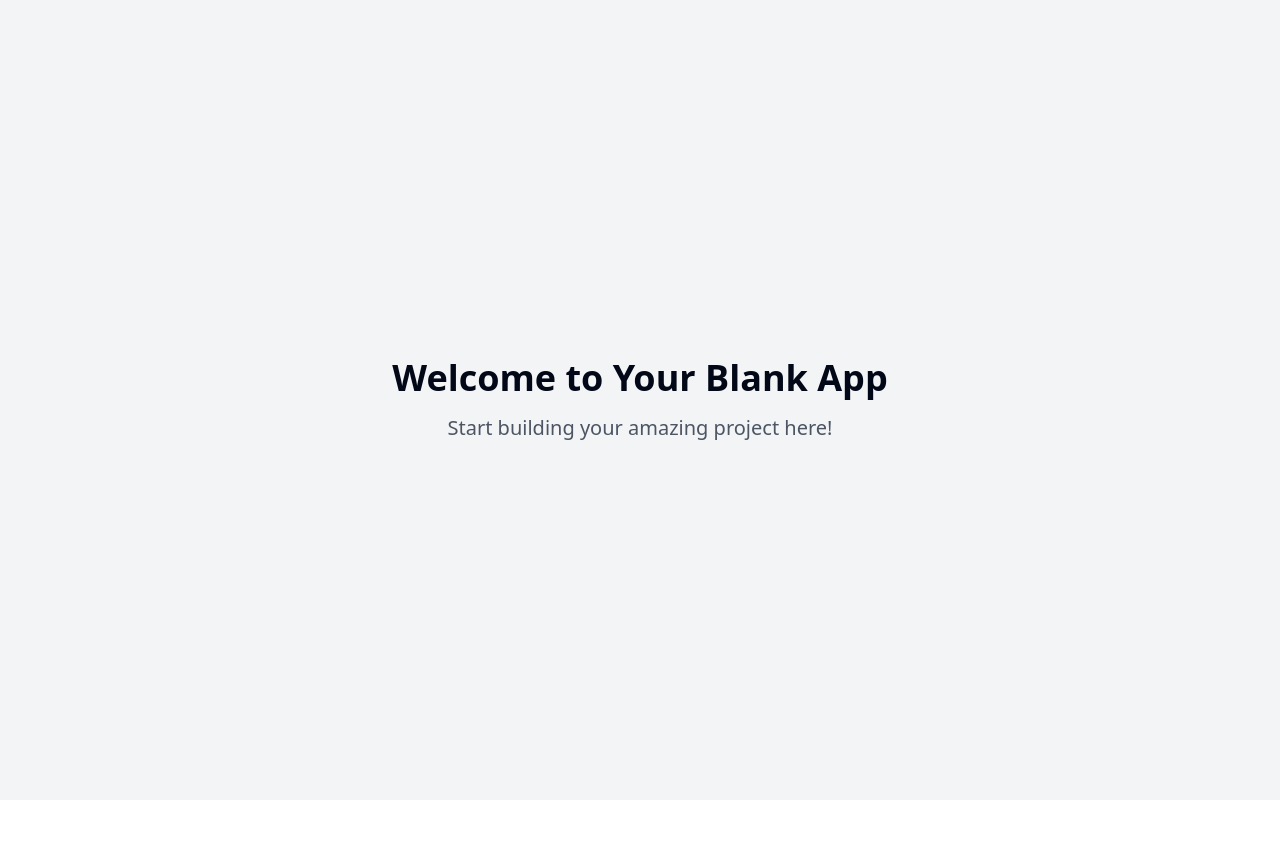
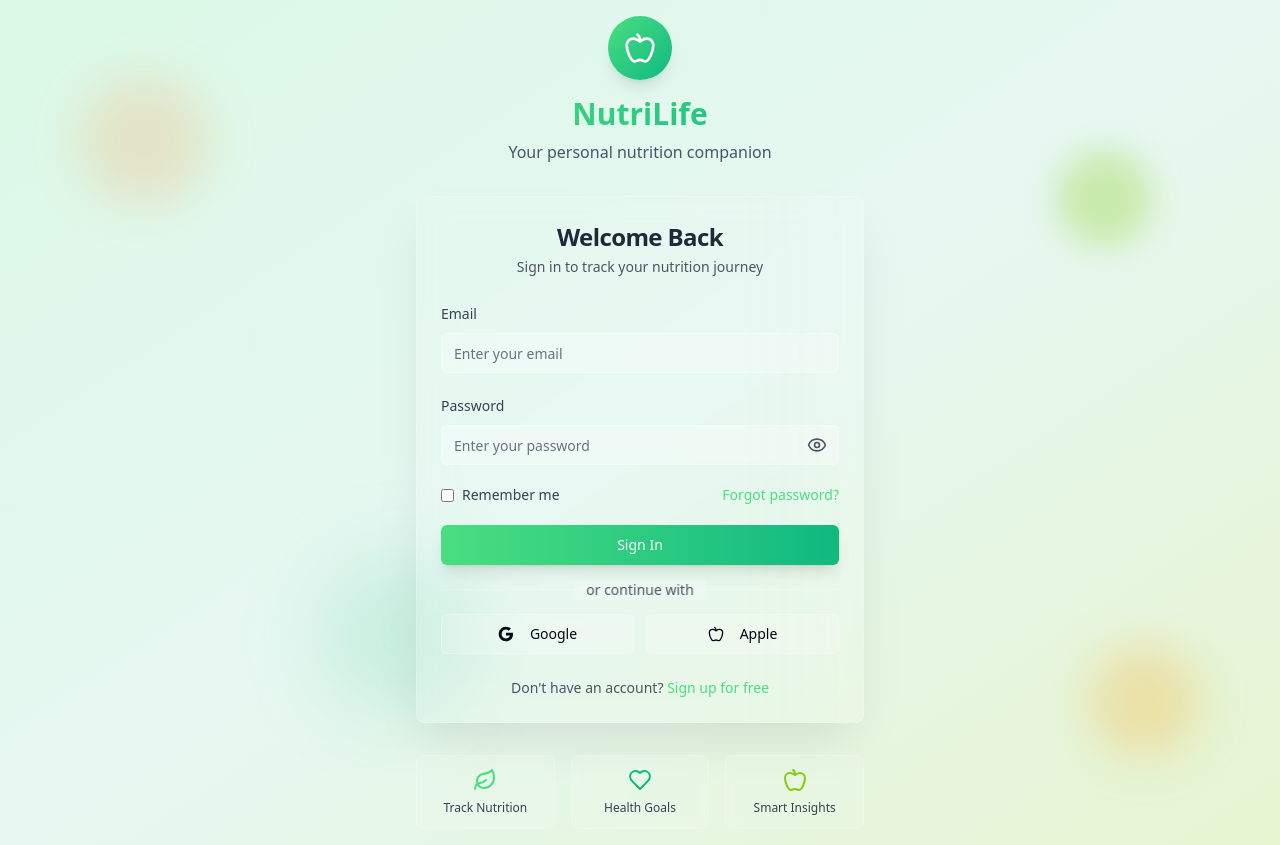
Before and after one commit to aar-rafi/bitewise_frontend, a React (Vite) app: page / in a window 1280 px wide. Before the commit the page ends 800 px from the top, so only its background shows below. Built offline with nearby package versions, Linux system fonts and the light colour scheme.

Commit message:
Add login page
Implement a login page with a glass material theme for the food nutrition application.

```diff
--- a/src/pages/Index.tsx
+++ b/src/pages/Index.tsx
@@ -1,11 +1,162 @@
-// Update this page (the content is just a fallback if you fail to update the page)
+
+import React, { useState } from 'react';
+import { Button } from "@/components/ui/button";
+import { Input } from "@/components/ui/input";
+import { Label } from "@/components/ui/label";
+import { Card, CardContent, CardDescription, CardHeader, CardTitle } from "@/components/ui/card";
+import { Separator } from "@/components/ui/separator";
+import { Eye, EyeOff, Apple, Leaf, Heart } from 'lucide-react';
 
 const Index = () => {
+  const [showPassword, setShowPassword] = useState(false);
+  const [email, setEmail] = useState('');
+  const [password, setPassword] = useState('');
+
+  const handleSubmit = (e: React.FormEvent) => {
+    e.preventDefault();
+    console.log('Login attempt:', { email, password });
+  };
+
   return (
-    <div className="min-h-screen flex items-center justify-center bg-gray-100">
-      <div className="text-center">
-        <h1 className="text-4xl font-bold mb-4">Welcome to Your Blank App</h1>
-        <p className="text-xl text-gray-600">Start building your amazing project here!</p>
+    <div className="min-h-screen relative overflow-hidden bg-gradient-to-br from-nutrition-green/20 via-nutrition-emerald/10 to-nutrition-lime/20">
+      {/* Animated Background Elements */}
+      <div className="absolute inset-0">
+        <div className="absolute top-20 left-20 w-32 h-32 bg-nutrition-orange/20 rounded-full blur-xl animate-float"></div>
+        <div className="absolute top-40 right-32 w-24 h-24 bg-nutrition-lime/30 rounded-full blur-lg animate-float" style={{animationDelay: '1s'}}></div>
+        <div className="absolute bottom-32 left-1/4 w-40 h-40 bg-nutrition-emerald/15 rounded-full blur-2xl animate-float" style={{animationDelay: '2s'}}></div>
+        <div className="absolute bottom-20 right-20 w-28 h-28 bg-nutrition-amber/25 rounded-full blur-xl animate-float" style={{animationDelay: '0.5s'}}></div>
+      </div>
+
+      {/* Main Content */}
+      <div className="relative z-10 min-h-screen flex items-center justify-center p-4">
+        <div className="w-full max-w-md animate-fade-in">
+          {/* Logo/Brand Section */}
+          <div className="text-center mb-8">
+            <div className="inline-flex items-center justify-center w-16 h-16 bg-gradient-to-br from-nutrition-green to-nutrition-emerald rounded-full mb-4 shadow-lg">
+              <Apple className="w-8 h-8 text-white" />
+            </div>
+            <h1 className="text-3xl font-bold bg-gradient-to-r from-nutrition-green to-nutrition-emerald bg-clip-text text-transparent">
+              NutriLife
+            </h1>
+            <p className="text-gray-600 mt-2">Your personal nutrition companion</p>
+          </div>
+
+          {/* Glass Login Card */}
+          <Card className="backdrop-blur-lg bg-white/10 border border-white/20 shadow-2xl shadow-black/10 relative overflow-hidden">
+            {/* Glass shimmer effect */}
+            <div className="absolute inset-0 bg-gradient-to-r from-transparent via-white/5 to-transparent animate-glass-shimmer"></div>
+
+            <CardHeader className="space-y-1 text-center relative z-10">
+              <CardTitle className="text-2xl font-bold text-gray-800">Welcome Back</CardTitle>
+              <CardDescription className="text-gray-600">
+                Sign in to track your nutrition journey
+              </CardDescription>
+            </CardHeader>
+
+            <CardContent className="space-y-6 relative z-10">
+              <form onSubmit={handleSubmit} className="space-y-5">
+                <div className="space-y-2">
+                  <Label htmlFor="email" className="text-gray-700 font-medium">Email</Label>
+                  <Input
+                    id="email"
+                    type="email"
+                    placeholder="Enter your email"
+                    value={email}
+                    onChange={(e) => setEmail(e.target.value)}
+                    className="backdrop-blur-sm bg-white/20 border-white/30 focus:bg-white/30 focus:border-nutrition-green transition-all duration-300 placeholder:text-gray-500"
+                    required
+                  />
+                </div>
+
+                <div className="space-y-2">
+                  <Label htmlFor="password" className="text-gray-700 font-medium">Password</Label>
+                  <div className="relative">
+                    <Input
+                      id="password"
+                      type={showPassword ? "text" : "password"}
+                      placeholder="Enter your password"
+                      value={password}
+                      onChange={(e) => setPassword(e.target.value)}
+                      className="backdrop-blur-sm bg-white/20 border-white/30 focus:bg-white/30 focus:border-nutrition-green transition-all duration-300 placeholder:text-gray-500 pr-10"
+                      required
+                    />
+                    <button
+                      type="button"
+                      onClick={() => setShowPassword(!showPassword)}
+                      className="absolute right-3 top-1/2 transform -translate-y-1/2 text-gray-600 hover:text-nutrition-green transition-colors"
+                    >
+                      {showPassword ? <EyeOff size={20} /> : <Eye size={20} />}
+                    </button>
+                  </div>
+                </div>
+
+                <div className="flex items-center justify-between text-sm">
+                  <label className="flex items-center space-x-2 text-gray-700">
+                    <input type="checkbox" className="rounded border-white/30 text-nutrition-green focus:ring-nutrition-green" />
+                    <span>Remember me</span>
+                  </label>
+                  <a href="#" className="text-nutrition-green hover:text-nutrition-emerald transition-colors font-medium">
+                    Forgot password?
+                  </a>
+                </div>
+
+                <Button
+                  type="submit"
+                  className="w-full bg-gradient-to-r from-nutrition-green to-nutrition-emerald hover:from-nutrition-emerald hover:to-nutrition-green transition-all duration-300 shadow-lg hover:shadow-xl transform hover:scale-[1.02]"
+                >
+                  Sign In
+                </Button>
+              </form>
+
+              <div className="relative">
+                <Separator className="bg-white/20" />
+                <span className="absolute left-1/2 top-1/2 transform -translate-x-1/2 -translate-y-1/2 bg-white/10 backdrop-blur-sm px-3 text-sm text-gray-600">
+                  or continue with
+                </span>
+              </div>
+
+              <div className="grid grid-cols-2 gap-3">
+                <Button variant="outline" className="backdrop-blur-sm bg-white/10 border-white/30 hover:bg-white/20 transition-all duration-300">
+                  <svg className="w-5 h-5 mr-2" viewBox="0 0 24 24">
+                    <path fill="currentColor" d="M22.56 12.25c0-.78-.07-1.53-.2-2.25H12v4.26h5.92c-.26 1.37-1.04 2.53-2.21 3.31v2.77h3.57c2.08-1.92 3.28-4.74 3.28-8.09z"/>
+                    <path fill="currentColor" d="M12 23c2.97 0 5.46-.98 7.28-2.66l-3.57-2.77c-.98.66-2.23 1.06-3.71 1.06-2.86 0-5.29-1.93-6.16-4.53H2.18v2.84C3.99 20.53 7.7 23 12 23z"/>
+                    <path fill="currentColor" d="M5.84 14.09c-.22-.66-.35-1.36-.35-2.09s.13-1.43.35-2.09V7.07H2.18C1.43 8.55 1 10.22 1 12s.43 3.45 1.18 4.93l2.85-2.22.81-.62z"/>
+                    <path fill="currentColor" d="M12 5.38c1.62 0 3.06.56 4.21 1.64l3.15-3.15C17.45 2.09 14.97 1 12 1 7.7 1 3.99 3.47 2.18 7.07l3.66 2.84c.87-2.6 3.3-4.53 6.16-4.53z"/>
+                  </svg>
+                  Google
+                </Button>
+
+                <Button variant="outline" className="backdrop-blur-sm bg-white/10 border-white/30 hover:bg-white/20 transition-all duration-300">
+                  <Apple className="w-5 h-5 mr-2" />
+                  Apple
+                </Button>
+              </div>
+
+              <div className="text-center text-sm text-gray-600">
+                Don't have an account?{" "}
+                <a href="#" className="text-nutrition-green hover:text-nutrition-emerald transition-colors font-medium">
+                  Sign up for free
+                </a>
+              </div>
+            </CardContent>
+          </Card>
+
+          {/* Feature highlights */}
+          <div className="mt-8 grid grid-cols-3 gap-4 text-center">
+            <div className="backdrop-blur-sm bg-white/10 rounded-lg p-3 border border-white/20">
+              <Leaf className="w-6 h-6 text-nutrition-green mx-auto mb-2" />
+              <p className="text-xs text-gray-700 font-medium">Track Nutrition</p>
+            </div>
+            <div className="backdrop-blur-sm bg-white/10 rounded-lg p-3 border border-white/20">
+              <Heart className="w-6 h-6 text-nutrition-emerald mx-auto mb-2" />
+              <p className="text-xs text-gray-700 font-medium">Health Goals</p>
+            </div>
+            <div className="backdrop-blur-sm bg-white/10 rounded-lg p-3 border border-white/20">
+              <Apple className="w-6 h-6 text-nutrition-lime mx-auto mb-2" />
+              <p className="text-xs text-gray-700 font-medium">Smart Insights</p>
+            </div>
+          </div>
+        </div>
       </div>
     </div>
   );
--- a/tailwind.config.ts
+++ b/tailwind.config.ts
@@ -1,3 +1,4 @@
+
 import type { Config } from "tailwindcss";
 
 export default {
@@ -61,6 +62,13 @@ export default {
 					'accent-foreground': 'hsl(var(--sidebar-accent-foreground))',
 					border: 'hsl(var(--sidebar-border))',
 					ring: 'hsl(var(--sidebar-ring))'
+				},
+				nutrition: {
+					green: '#4ade80',
+					orange: '#fb923c',
+					lime: '#84cc16',
+					emerald: '#10b981',
+					amber: '#f59e0b'
 				}
 			},
 			borderRadius: {
@@ -84,11 +92,43 @@ export default {
 					to: {
 						height: '0'
 					}
+				},
+				'fade-in': {
+					'0%': {
+						opacity: '0',
+						transform: 'translateY(20px)'
+					},
+					'100%': {
+						opacity: '1',
+						transform: 'translateY(0)'
+					}
+				},
+				'glass-shimmer': {
+					'0%': {
+						transform: 'translateX(-100%)'
+					},
+					'100%': {
+						transform: 'translateX(100%)'
+					}
+				},
+				'float': {
+					'0%, 100%': {
+						transform: 'translateY(0px)'
+					},
+					'50%': {
+						transform: 'translateY(-10px)'
+					}
 				}
 			},
 			animation: {
 				'accordion-down': 'accordion-down 0.2s ease-out',
-				'accordion-up': 'accordion-up 0.2s ease-out'
+				'accordion-up': 'accordion-up 0.2s ease-out',
+				'fade-in': 'fade-in 0.6s ease-out',
+				'glass-shimmer': 'glass-shimmer 2s ease-in-out infinite',
+				'float': 'float 3s ease-in-out infinite'
+			},
+			backdropBlur: {
+				xs: '2px'
 			}
 		}
 	},
```
